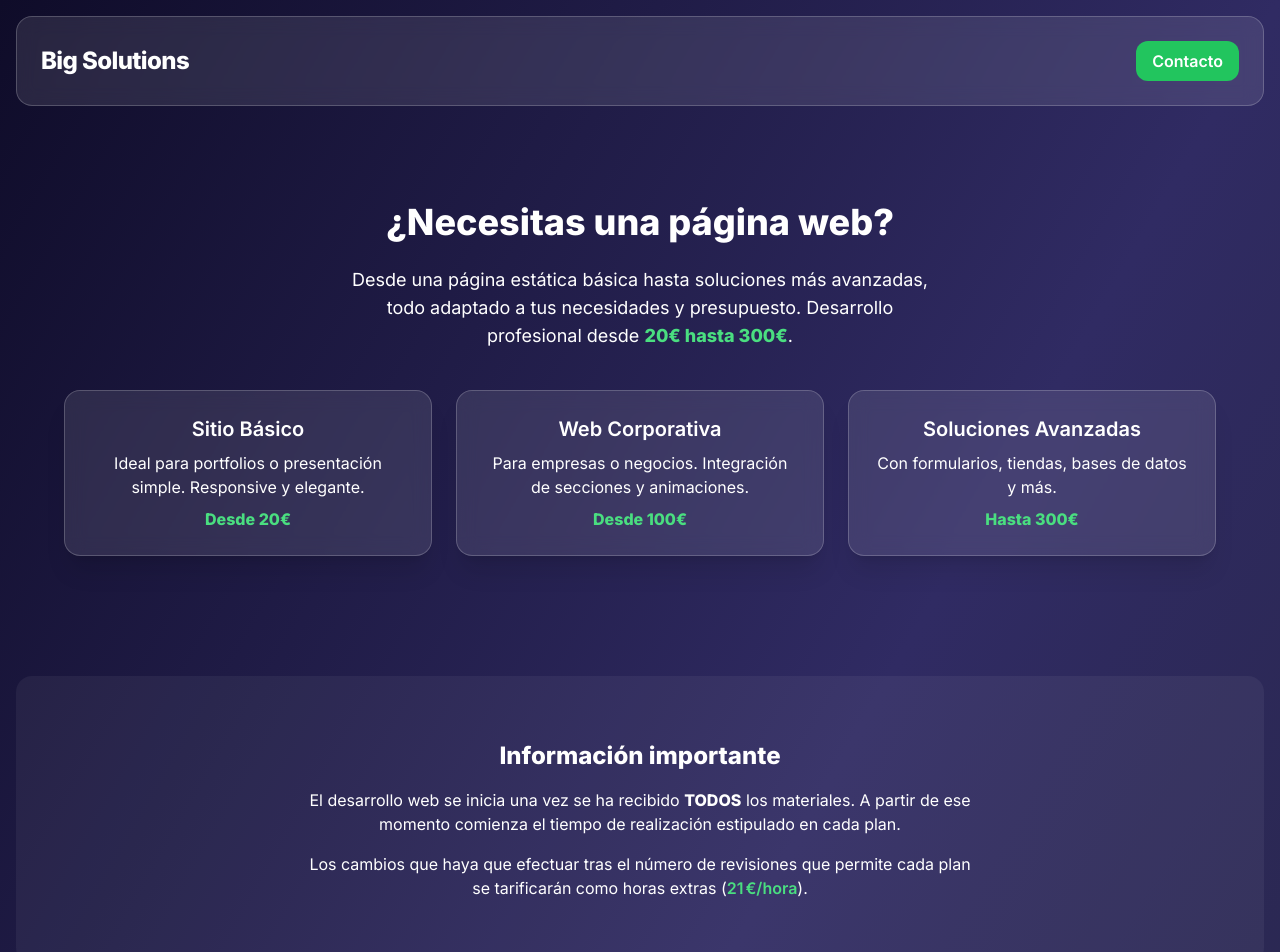
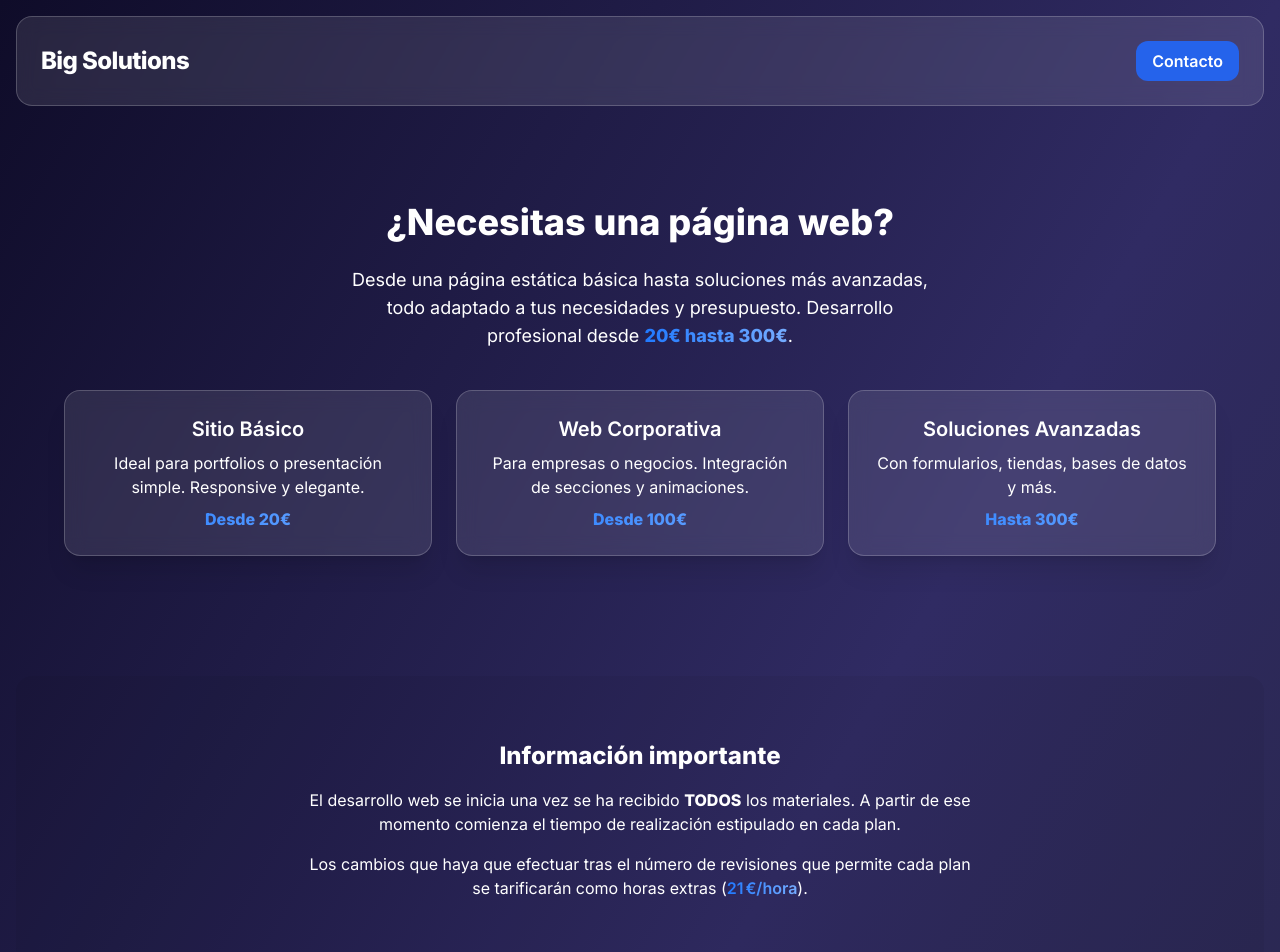
Before and after one commit to uid90/bigsolutions, a plain HTML site: page index.html in a window 1280 px wide. Shown: the top 952 px of the page. Drawn offline with nearby package versions, Linux system fonts and the light colour scheme.

Commit message:
Update index.html

```diff
--- a/index.html
+++ b/index.html
@@ -1,4 +1,5 @@
-<!DOCTYPE html><html lang="es">
+<!DOCTYPE html>
+<html lang="es">
 <head>
   <meta charset="UTF-8" />
   <meta name="viewport" content="width=device-width, initial-scale=1.0" />
@@ -21,41 +22,56 @@
       from { opacity: 0; transform: translateY(20px); }
       to { opacity: 1; transform: translateY(0); }
     }
+
+    /* Animación degradado azul-blanco */
+    .animated-text {
+      background: linear-gradient(270deg, #0066FF, #ffffff, #0066FF);
+      background-size: 600% 600%;
+      animation: gradientMove 6s ease infinite;
+      -webkit-background-clip: text;
+      -webkit-text-fill-color: transparent;
+    }
+
+    @keyframes gradientMove {
+      0% { background-position: 0% 50%; }
+      50% { background-position: 100% 50%; }
+      100% { background-position: 0% 50%; }
+    }
   </style>
 </head>
 <body class="bg-gradient-to-br from-[#0f0c29] via-[#302b63] to-[#24243e] text-white font-[Inter]">
   <header class="p-6 flex justify-between items-center glass rounded-2xl m-4">
     <h1 class="text-2xl font-extrabold tracking-tight">Big Solutions</h1>
-    <a href="#contacto" class="bg-green-500 hover:bg-green-600 px-4 py-2 rounded-xl font-semibold">Contacto</a>
+    <a href="#contacto" class="bg-blue-600 hover:bg-blue-700 px-4 py-2 rounded-xl font-semibold text-white">Contacto</a>
   </header>
 
   <section class="text-center py-20 px-6 fade-in">
     <h2 class="text-4xl font-extrabold mb-6">¿Necesitas una página web?</h2>
-    <p class="text-lg max-w-xl mx-auto mb-10">Desde una página estática básica hasta soluciones más avanzadas, todo adaptado a tus necesidades y presupuesto. Desarrollo profesional desde <span class="font-bold text-green-400">20€ hasta 300€</span>.</p>
+    <p class="text-lg max-w-xl mx-auto mb-10">Desde una página estática básica hasta soluciones más avanzadas, todo adaptado a tus necesidades y presupuesto. Desarrollo profesional desde <span class="font-bold animated-text">20€ hasta 300€</span>.</p>
     <div class="grid md:grid-cols-3 gap-6 max-w-6xl mx-auto">
       <div class="glass p-6 rounded-2xl shadow-xl hover:scale-105 transition-transform">
         <h3 class="text-xl font-semibold mb-2">Sitio Básico</h3>
         <p>Ideal para portfolios o presentación simple. Responsive y elegante.</p>
-        <p class="mt-2 text-green-400 font-bold">Desde 20€</p>
+        <p class="mt-2 animated-text font-bold">Desde 20€</p>
       </div>
       <div class="glass p-6 rounded-2xl shadow-xl hover:scale-105 transition-transform">
         <h3 class="text-xl font-semibold mb-2">Web Corporativa</h3>
         <p>Para empresas o negocios. Integración de secciones y animaciones.</p>
-        <p class="mt-2 text-green-400 font-bold">Desde 100€</p>
+        <p class="mt-2 animated-text font-bold">Desde 100€</p>
       </div>
       <div class="glass p-6 rounded-2xl shadow-xl hover:scale-105 transition-transform">
         <h3 class="text-xl font-semibold mb-2">Soluciones Avanzadas</h3>
         <p>Con formularios, tiendas, bases de datos y más.</p>
-        <p class="mt-2 text-green-400 font-bold">Hasta 300€</p>
+        <p class="mt-2 animated-text font-bold">Hasta 300€</p>
       </div>
     </div>
   </section>
 
-  <section class="py-16 px-6 bg-white bg-opacity-5 rounded-2xl mx-4 my-10 text-center fade-in">
+  <section class="py-16 px-6 bg-black bg-opacity-5 rounded-2xl mx-4 my-10 text-center fade-in">
     <div class="max-w-2xl mx-auto">
       <h3 class="text-2xl font-bold mb-4">Información importante</h3>
       <p class="mb-4">El desarrollo web se inicia una vez se ha recibido <strong>TODOS</strong> los materiales. A partir de ese momento comienza el tiempo de realización estipulado en cada plan.</p>
-      <p>Los cambios que haya que efectuar tras el número de revisiones que permite cada plan se tarificarán como horas extras (<span class="font-semibold text-green-400">21 €/hora</span>).</p>
+      <p>Los cambios que haya que efectuar tras el número de revisiones que permite cada plan se tarificarán como horas extras (<span class="font-semibold animated-text">21 €/hora</span>).</p>
     </div>
   </section>
 
@@ -72,26 +88,26 @@
     <div class="grid md:grid-cols-2 gap-6 max-w-4xl mx-auto">
       <div class="glass p-6 rounded-2xl shadow-xl hover:scale-105 transition-transform text-left">
         <h3 class="text-xl font-semibold mb-2">Flyer digital o para imprimir</h3>
-        <p class="text-green-400 font-bold mb-2">Desde 15,00 €</p>
+        <p class="animated-text font-bold mb-2">Desde 15,00 €</p>
         <p>Diseño creativo, adaptado a tu marca y mensaje.</p>
         <p class="mt-2 text-sm opacity-80">Incluye: 1 cara, resolución alta, formato JPG/PDF.</p>
       </div>
       <div class="glass p-6 rounded-2xl shadow-xl hover:scale-105 transition-transform text-left">
         <h3 class="text-xl font-semibold mb-2">Diseño para Historias y Publicaciones</h3>
-        <p class="text-green-400 font-bold mb-2">Desde 10,00 €</p>
+        <p class="animated-text font-bold mb-2">Desde 10,00 €</p>
         <p>Creatividad lista para destacar en redes sociales. Promociones o lanzamientos.</p>
         <p class="mt-2 text-sm opacity-80">Incluye: Formato vertical, colores y tipografía de marca.</p>
       </div>
     </div>
   </section>
 
-  <section id="contacto" class="py-20 px-6 bg-white bg-opacity-5 rounded-t-3xl mt-20">
+  <section id="contacto" class="py-20 px-6 bg-black bg-opacity-5 rounded-t-3xl mt-20">
     <div class="max-w-xl mx-auto text-center">
       <h2 class="text-3xl font-bold mb-6">¿Te interesa?</h2>
       <p class="mb-8">Hablemos directamente por WhatsApp. Cuéntame qué tipo de web necesitas y te ayudaré encantado.</p>
-<a href="https://wa.me/34637068246?text=Hola%2C%20estoy%20interesad%40%20en%20uno%20de%20tus%20servicios" target="_blank" class="inline-block bg-green-500 hover:bg-green-600 px-6 py-3 text-lg rounded-full font-semibold shadow-xl transition-transform hover:scale-105">
-  Enviar WhatsApp
-</a>
+      <a href="https://wa.me/34637068246?text=Hola%2C%20estoy%20interesad%40%20en%20uno%20de%20tus%20servicios" target="_blank" class="inline-block bg-blue-600 hover:bg-blue-700 px-6 py-3 text-lg rounded-full font-semibold shadow-xl transition-transform hover:scale-105 text-white">
+        Enviar WhatsApp
+      </a>
     </div>
   </section>
 
```
